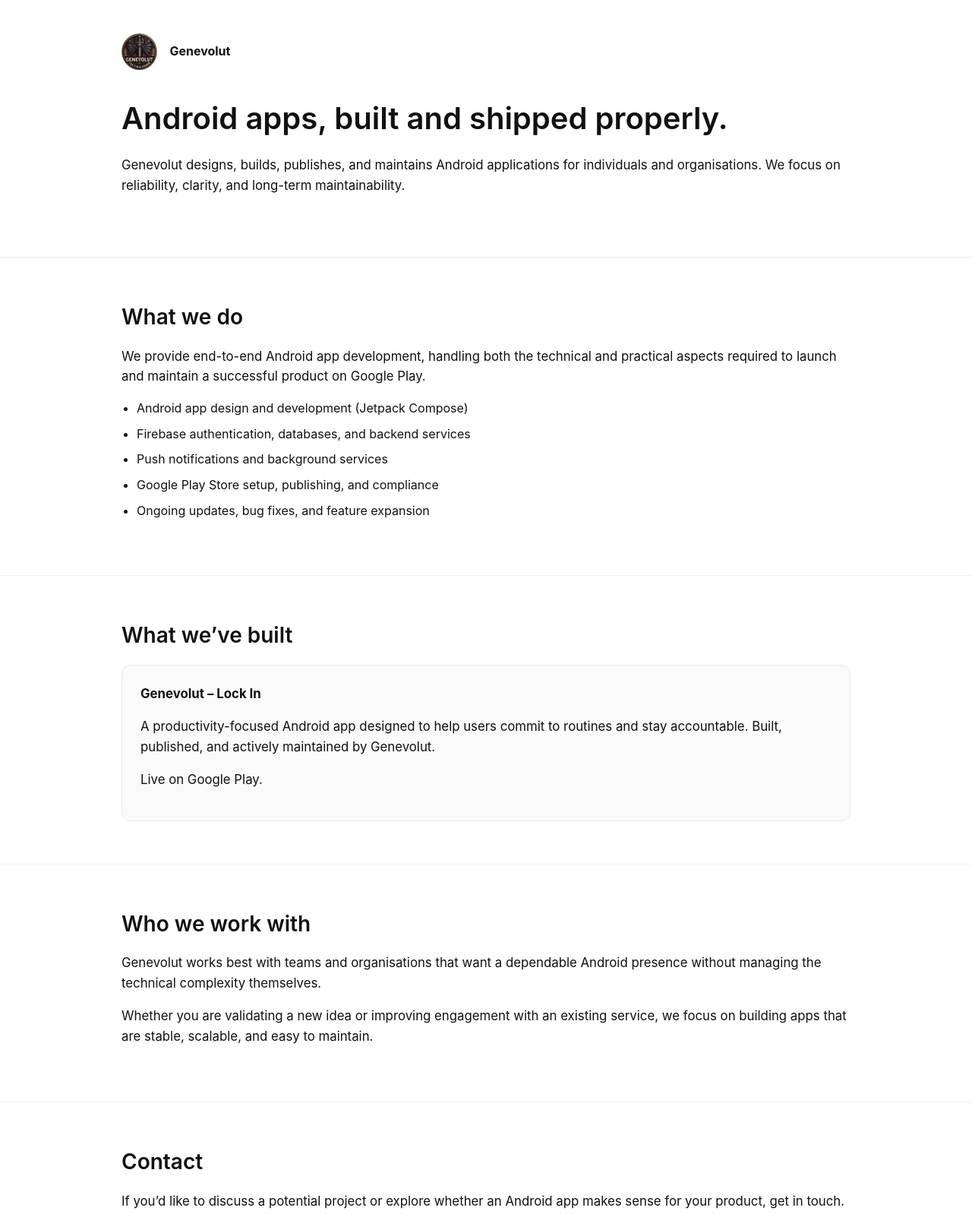
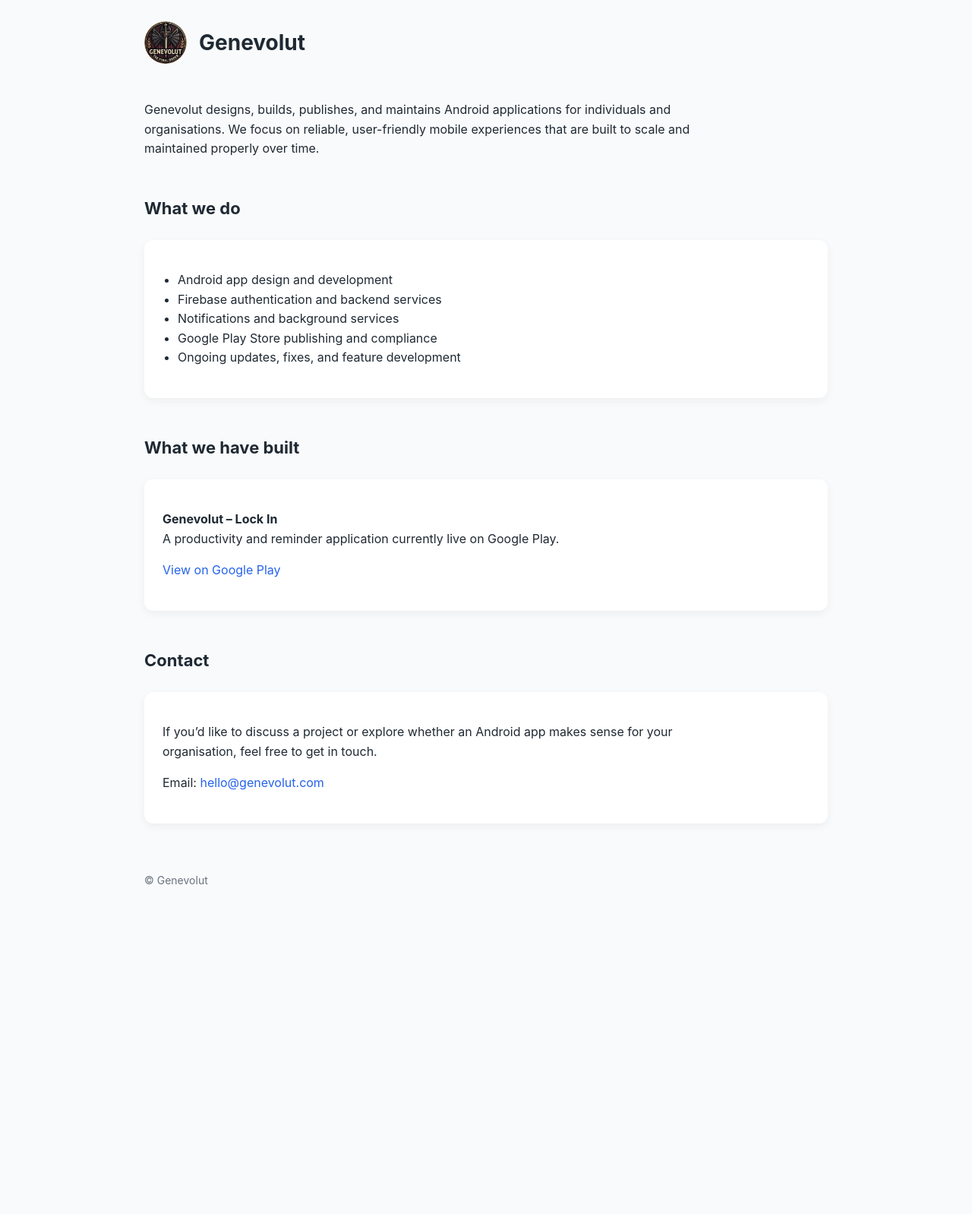
Before and after one commit to Genevolut/Genevolut, a plain HTML site: page index.html in a window 1280 px wide. Shown: the part 20-1618 px from the top of the page at 76% size. After the commit the page ends 1238 px from the top, so only its background shows below. Drawn offline with Linux system fonts and the light colour scheme.

Commit message:
Update index.html

```diff
--- a/index.html
+++ b/index.html
@@ -2,160 +2,133 @@
 <html lang="en">
 <head>
   <meta charset="UTF-8" />
-  <meta name="viewport" content="width=device-width, initial-scale=1.0" />
-  <title>Genevolut – Android App Development</title>
-  <meta name="description" content="Genevolut designs, builds, and maintains reliable Android apps. Creator of Genevolut – Lock In, live on Google Play." />
+  <meta name="viewport" content="width=device-width, initial-scale=1.0"/>
+  <title>Genevolut</title>
+
   <style>
     body {
+      font-family: -apple-system, BlinkMacSystemFont, "Segoe UI", Roboto, Helvetica, Arial, sans-serif;
       margin: 0;
-      font-family: -apple-system, BlinkMacSystemFont, "Segoe UI", Roboto, Helvetica, Arial, sans-serif;
-      color: #111;
-      background-color: #ffffff;
+      padding: 0;
+      background: #f9fafb;
+      color: #1f2933;
       line-height: 1.6;
     }
+
+    .container {
+      max-width: 900px;
+      margin: 0 auto;
+      padding: 48px 24px;
+    }
+
     header {
-      padding: 64px 24px;
-      border-bottom: 1px solid #eaeaea;
-    }
-    .container {
-      max-width: 960px;
-      margin: 0 auto;
-    }
-    .logo {
       display: flex;
       align-items: center;
       gap: 16px;
-      margin-bottom: 32px;
+      margin-bottom: 48px;
     }
-    .logo img {
-      height: 48px;
-      width: auto;
+
+    header img {
+      width: 56px;
+      height: 56px;
+      border-radius: 50%;
     }
+
     h1 {
-      font-size: 2.5rem;
-      margin: 0 0 16px 0;
-      font-weight: 600;
+      font-size: 28px;
+      margin: 0;
     }
+
     h2 {
-      font-size: 1.75rem;
-      margin: 0 0 16px 0;
-      font-weight: 600;
+      margin-top: 48px;
+      font-size: 22px;
     }
+
     p {
-      margin: 0 0 16px 0;
-      font-size: 1.05rem;
+      max-width: 720px;
     }
-    section {
-      padding: 56px 24px;
-      border-bottom: 1px solid #f0f0f0;
-    }
+
     ul {
       padding-left: 20px;
     }
-    li {
-      margin-bottom: 8px;
+
+    a {
+      color: #2563eb;
+      text-decoration: none;
     }
+
+    a:hover {
+      text-decoration: underline;
+    }
+
     .card {
-      background: #fafafa;
+      background: #ffffff;
+      border-radius: 12px;
       padding: 24px;
-      border-radius: 12px;
-      border: 1px solid #eaeaea;
+      margin-top: 24px;
+      box-shadow: 0 4px 12px rgba(0,0,0,0.05);
     }
-    .cta {
-      font-weight: 500;
-    }
+
     footer {
-      padding: 40px 24px;
-      text-align: center;
-      color: #666;
-      font-size: 0.9rem;
-    }
-    a {
-      color: #111;
-      text-decoration: underline;
+      margin-top: 64px;
+      font-size: 14px;
+      color: #6b7280;
     }
   </style>
 </head>
+
 <body>
+  <div class="container">
 
-  <header>
-    <div class="container">
-      <div class="logo">
-        <!-- Replace logo.png with your actual logo file -->
-        <img src="circle.png" alt="Genevolut logo" />
-        <strong>Genevolut</strong>
-      </div>
-      <h1>Android apps, built and shipped properly.</h1>
+    <header>
+      <img src="circle.png" alt="Genevolut logo">
+      <h1>Genevolut</h1>
+    </header>
+
+    <p>
+      Genevolut designs, builds, publishes, and maintains Android applications for individuals and organisations.
+      We focus on reliable, user-friendly mobile experiences that are built to scale and maintained properly over time.
+    </p>
+
+    <h2>What we do</h2>
+    <div class="card">
+      <ul>
+        <li>Android app design and development</li>
+        <li>Firebase authentication and backend services</li>
+        <li>Notifications and background services</li>
+        <li>Google Play Store publishing and compliance</li>
+        <li>Ongoing updates, fixes, and feature development</li>
+      </ul>
+    </div>
+
+    <h2>What we have built</h2>
+    <div class="card">
       <p>
-        Genevolut designs, builds, publishes, and maintains Android applications for individuals and organisations.
-        We focus on reliability, clarity, and long-term maintainability.
+        <strong>Genevolut – Lock In</strong><br>
+        A productivity and reminder application currently live on Google Play.
+      </p>
+      <p>
+        <a href="https://play.google.com/store/apps/details?id=com.alarmreminderapp.live" target="_blank">
+          View on Google Play
+        </a>
       </p>
     </div>
-  </header>
 
-  <section>
-    <div class="container">
-      <h2>What we do</h2>
+    <h2>Contact</h2>
+    <div class="card">
       <p>
-        We provide end-to-end Android app development, handling both the technical and practical aspects required to
-        launch and maintain a successful product on Google Play.
-      </p>
-      <ul>
-        <li>Android app design and development (Jetpack Compose)</li>
-        <li>Firebase authentication, databases, and backend services</li>
-        <li>Push notifications and background services</li>
-        <li>Google Play Store setup, publishing, and compliance</li>
-        <li>Ongoing updates, bug fixes, and feature expansion</li>
-      </ul>
-    </div>
-  </section>
-
-  <section>
-    <div class="container">
-      <h2>What we’ve built</h2>
-      <div class="card">
-        <p class="cta"><strong>Genevolut – Lock In</strong></p>
-        <p>
-          A productivity-focused Android app designed to help users commit to routines and stay accountable.
-          Built, published, and actively maintained by Genevolut.
-        </p>
-        <p>
-          Live on Google Play.
-        </p>
-      </div>
-    </div>
-  </section>
-
-  <section>
-    <div class="container">
-      <h2>Who we work with</h2>
-      <p>
-        Genevolut works best with teams and organisations that want a dependable Android presence without managing
-        the technical complexity themselves.
+        If you’d like to discuss a project or explore whether an Android app makes sense for your organisation,
+        feel free to get in touch.
       </p>
       <p>
-        Whether you are validating a new idea or improving engagement with an existing service, we focus on building
-        apps that are stable, scalable, and easy to maintain.
+        Email: <a href="mailto:hello@genevolut.com">hello@genevolut.com</a>
       </p>
     </div>
-  </section>
 
-  <section>
-    <div class="container">
-      <h2>Contact</h2>
-      <p>
-        If you’d like to discuss a potential project or explore whether an Android app makes sense for your product,
-        get in touch.
-      </p>
-      <p>
-        Email: <a href="mailto:contact@genevolut.com">contact@genevolut.com</a>
-      </p>
-    </div>
-  </section>
+    <footer>
+      © Genevolut
+    </footer>
 
-  <footer>
-    <p>© Genevolut</p>
-  </footer>
-
+  </div>
 </body>
 </html>
```
